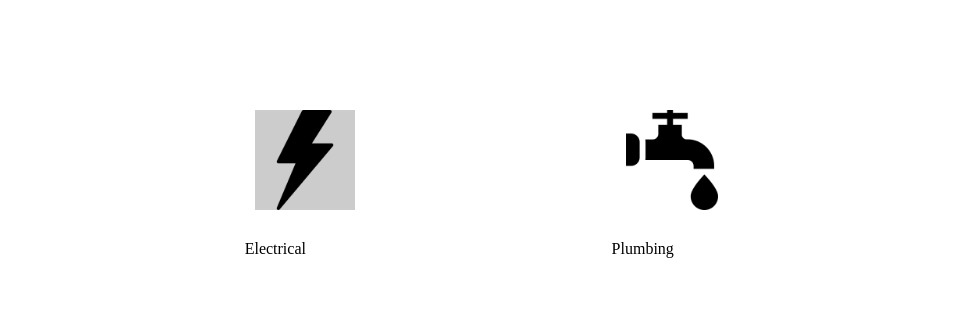
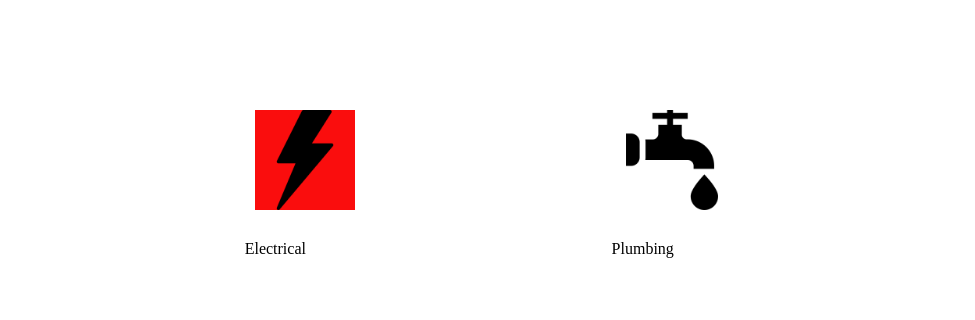
Before and after one commit to WilsonL0k3/fixMyHDB, a plain HTML site: page index.html in a window 1280 px wide. In both pictures the pointer is over the picture 304 px from the left and 379 px from the top of the page. Shown: the part 220-540 px from the top of the page, 0-975 px from the left. Drawn offline with Linux system fonts and the light colour scheme.

Commit message:
image hover color change

```diff
--- a/styles.css
+++ b/styles.css
@@ -103,7 +103,7 @@ img.logo {
 }
 
 img.logo:hover {
-background-color: #ccc;
+background-color: #fa0d0d;
 }
 
 .tableHeader{
```
